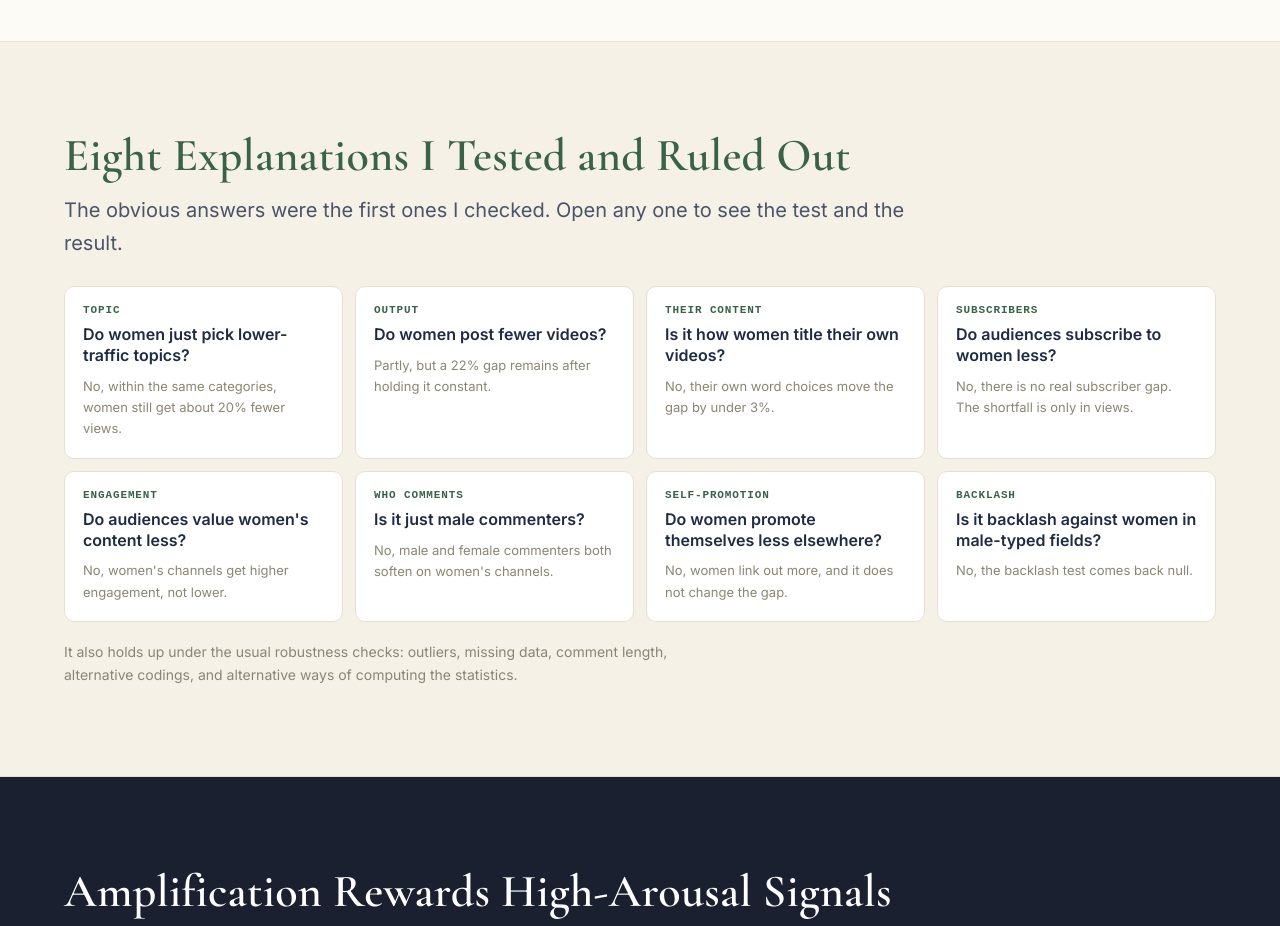
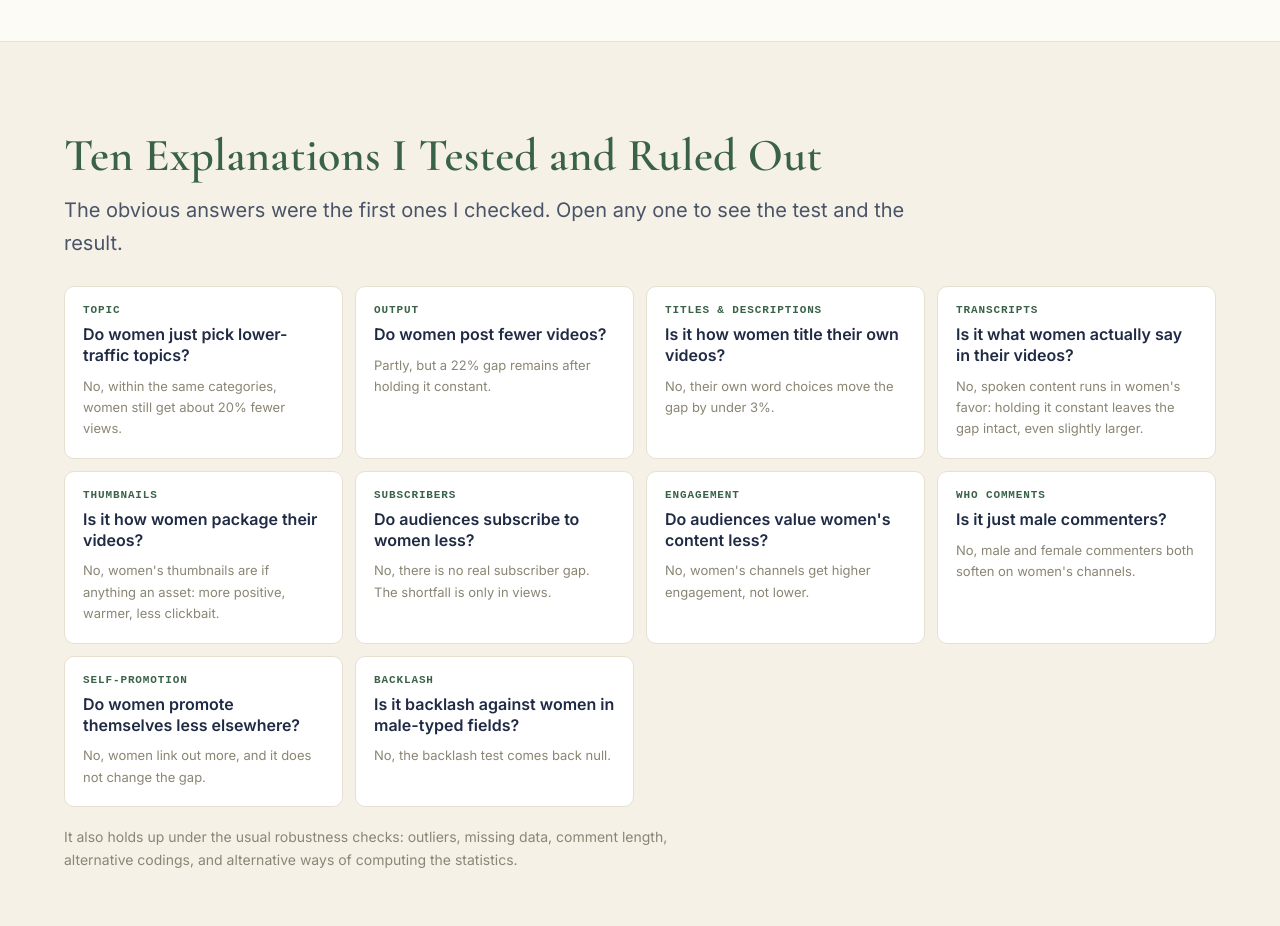
Before and after one commit to apkerk/apkerk.github.io, a plain HTML site: page research/youtube-gender-gap/index.html in a window 1280 px wide. Shown: the part 2040-2966 px from the top of the page. Drawn offline with nearby package versions, Linux system fonts and the light colour scheme; a web font is replaced by a local one.

Commit message:
Rule-outs: Eight -> Ten (add Transcripts + Thumbnails cards, Katie-approved)

```diff
--- a/assets/js/jmp-data.js
+++ b/assets/js/jmp-data.js
@@ -40,14 +40,18 @@ window.JMP = {
       sub: "Women get more positive, less profane comments. Resharing and the algorithmic recommendation system reward psychological arousal and negativity, so warmer, softer treatment contributes to fewer views. About 90% of the remaining gap runs through this difference." },
   ],
 
-  /* ---- what does NOT explain it (the eight rule-outs, plain) ---- */
+  /* ---- what does NOT explain it (the ten rule-outs, plain) ---- */
   ruleouts: [
     { tag: "Topic", q: "Do women just pick lower-traffic topics?", v: "No, within the same categories, women still get about 20% fewer views.",
       detail: "Comparing only within the same 40 content categories removes just ~11% of the gap. Nearly 9 in 10 of it is within-category." },
     { tag: "Output", q: "Do women post fewer videos?", v: "Partly, output is the biggest ordinary factor, but a 22% gap remains after holding it constant.",
       detail: "Video count is the single largest controllable piece of the raw gap. Once it and the other channel basics are held constant, about 22% fewer views still remains." },
-    { tag: "Their content", q: "Is it how women title and frame their own videos?", v: "No, their own word choices move the gap by under 3%.",
+    { tag: "Titles & descriptions", q: "Is it how women title and frame their own videos?", v: "No, their own word choices move the gap by under 3%.",
       detail: "Scoring every title and description with the same language tools and holding them constant removes only a few percent of the gap." },
+    { tag: "Transcripts", q: "Is it what women actually say in their videos?", v: "No, spoken content runs in women's favor: holding it constant leaves the gap intact, even slightly larger.",
+      detail: "Transcript language, scored with the same tools as everything else, explains essentially none of the gap. Transcript availability is equal across genders (about 88% for both), so it is not a data artifact." },
+    { tag: "Thumbnails", q: "Is it how women package their videos?", v: "No, women's thumbnails are if anything an asset: more positive, warmer, less clickbait.",
+      detail: "Packaging is the largest single creator-controlled surface and still explains under about 9% of the remaining gap; in the integrated model it partly runs in women's favor." },
     { tag: "Subscribers", q: "Do audiences subscribe to women less?", v: "No, there is no real subscriber gap. The shortfall is only in views.",
       detail: "Run the same models with subscribers as the outcome and the gap essentially disappears. It is specific to views." },
     { tag: "Engagement", q: "Do audiences value women's content less?", v: "No, women's channels get higher engagement, not lower.",
--- a/research/youtube-gender-gap/index.html
+++ b/research/youtube-gender-gap/index.html
@@ -110,12 +110,14 @@
 <!-- ===================== WHAT DOES NOT EXPLAIN IT ===================== -->
 <section class="band band-warm" id="notit">
   <div class="wrap">
-    <h2 class="section-h reveal hc-green">Eight Explanations I Tested and Ruled Out</h2>
+    <h2 class="section-h reveal hc-green">Ten Explanations I Tested and Ruled Out</h2>
     <p class="section-lede reveal" style="margin-bottom:26px">The obvious answers were the first ones I checked. Open any one to see the test and the result.</p>
     <div class="ruleouts reveal">
       <details class="ro"><summary style="list-style:none"><div class="rotag">Topic</div><div class="roq">Do women just pick lower-traffic topics?</div><div class="rov">No, within the same categories, women still get about 20% fewer views.</div></summary><div style="font-size:14px;color:var(--ink-soft);margin-top:12px">Comparing only within the same 40 content categories removes just ~11% of the gap. Nearly 9 in 10 of it is within-category.</div></details>
       <details class="ro"><summary style="list-style:none"><div class="rotag">Output</div><div class="roq">Do women post fewer videos?</div><div class="rov">Partly, but a 22% gap remains after holding it constant.</div></summary><div style="font-size:14px;color:var(--ink-soft);margin-top:12px">Video count is the single largest ordinary factor in the raw gap. Hold it and the other basics constant and about 22% fewer views still remains.</div></details>
-      <details class="ro"><summary style="list-style:none"><div class="rotag">Their content</div><div class="roq">Is it how women title their own videos?</div><div class="rov">No, their own word choices move the gap by under 3%.</div></summary><div style="font-size:14px;color:var(--ink-soft);margin-top:12px">Scoring every title and description and holding them constant removes only a few percent of the gap.</div></details>
+      <details class="ro"><summary style="list-style:none"><div class="rotag">Titles &amp; descriptions</div><div class="roq">Is it how women title their own videos?</div><div class="rov">No, their own word choices move the gap by under 3%.</div></summary><div style="font-size:14px;color:var(--ink-soft);margin-top:12px">Scoring every title and description and holding them constant removes only a few percent of the gap.</div></details>
+      <details class="ro"><summary style="list-style:none"><div class="rotag">Transcripts</div><div class="roq">Is it what women actually say in their videos?</div><div class="rov">No, spoken content runs in women's favor: holding it constant leaves the gap intact, even slightly larger.</div></summary><div style="font-size:14px;color:var(--ink-soft);margin-top:12px">Transcript language, scored with the same tools as everything else, explains essentially none of the gap. Transcript availability is equal across genders (about 88% for both), so it is not a data artifact.</div></details>
+      <details class="ro"><summary style="list-style:none"><div class="rotag">Thumbnails</div><div class="roq">Is it how women package their videos?</div><div class="rov">No, women's thumbnails are if anything an asset: more positive, warmer, less clickbait.</div></summary><div style="font-size:14px;color:var(--ink-soft);margin-top:12px">Packaging is the largest single creator-controlled surface and still explains under about 9% of the remaining gap; in the integrated model it partly runs in women's favor.</div></details>
       <details class="ro"><summary style="list-style:none"><div class="rotag">Subscribers</div><div class="roq">Do audiences subscribe to women less?</div><div class="rov">No, there is no real subscriber gap. The shortfall is only in views.</div></summary><div style="font-size:14px;color:var(--ink-soft);margin-top:12px">Run the same models with subscribers as the outcome and the gap essentially disappears.</div></details>
       <details class="ro"><summary style="list-style:none"><div class="rotag">Engagement</div><div class="roq">Do audiences value women's content less?</div><div class="rov">No, women's channels get higher engagement, not lower.</div></summary><div style="font-size:14px;color:var(--ink-soft);margin-top:12px">More likes and comments relative to audience size, on women's channels, not fewer.</div></details>
       <details class="ro"><summary style="list-style:none"><div class="rotag">Who comments</div><div class="roq">Is it just male commenters?</div><div class="rov">No, male and female commenters both soften on women's channels.</div></summary><div style="font-size:14px;color:var(--ink-soft);margin-top:12px">Measured separately, both groups address women's channels with warmer, lower-heat language. The pattern does not depend on who is commenting.</div></details>
@@ -281,7 +283,7 @@
   </div>
 </footer>
 
-<script src="/assets/js/jmp-data.js?v=4"></script>
+<script src="/assets/js/jmp-data.js?v=5"></script>
 <script src="/assets/js/site.js" defer></script>
 <script src="/assets/js/explorer.js?v=3" defer></script>
 </body>
```
